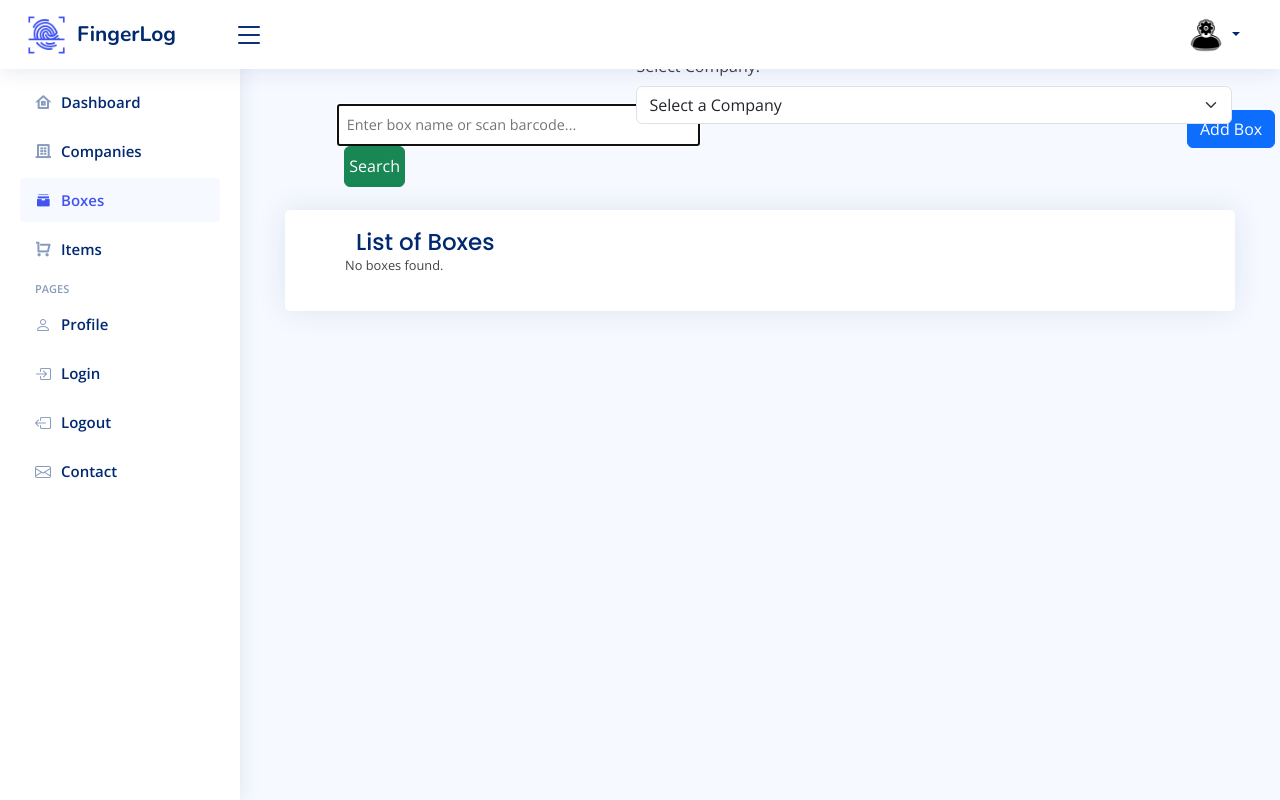
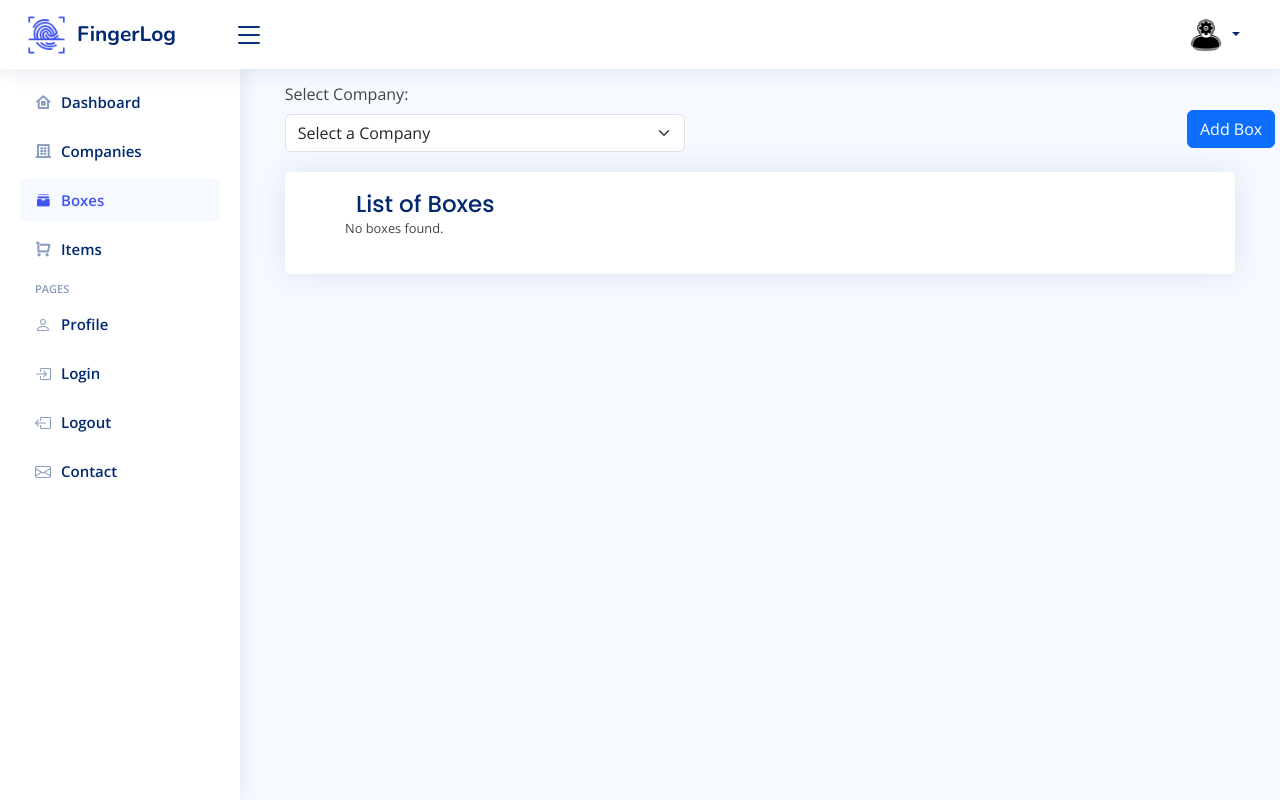
Before and after one commit to kamranzafar4343/NiceAdmin, a PHP site: page /box.php in a window 1280 px wide. Run offline with PHP 8.4, Linux system fonts and the light colour scheme; the visitor is signed in with stand-in values (Sample User, id 1); data that the repository does not hold is empty; some libraries are stand-ins or nearby versions; some web fonts are replaced.

Commit message:
styling for dropdown

```diff
--- a/CompanyInfo.php
+++ b/CompanyInfo.php
@@ -282,6 +282,10 @@ $emp_data = $result_emp->fetch_assoc();
       display: flex;
       gap: 250px;
     }
+
+    .emp_tb{
+      border-radius: 20px;
+    }
   </style>
 
   <!-- Template Main CSS File -->
@@ -511,7 +515,7 @@ $emp_data = $result_emp->fetch_assoc();
             <?php
             if ($result_emp->num_rows > 0) {
             ?>
-              <table class="table datatable">
+              <table class="table datatable emp_tb">
                 <thead>
                   <tr>
                     <th scope="col">Name</th>
--- a/box.php
+++ b/box.php
@@ -272,7 +272,6 @@ if (isset($_GET['comp_id'])) {
 
         }
 
-
         /* Card */
         .cardBranch {
             margin-bottom: 30px;
@@ -363,6 +362,12 @@ if (isset($_GET['comp_id'])) {
 
         .datatable-bottom {
             width: 122%;
+        }
+
+        .drpdwn {
+            margin-left: 268px;
+            max-width: 424px;
+            margin-top: 28px;
         }
     </style>
 
@@ -527,15 +532,7 @@ if (isset($_GET['comp_id'])) {
 
     <!-- Search bar and company filter -->
     <div class="row">
-        <div class="col-md-6">
-            <div class="search-container">
-                <form id="searchForm" action="" method="GET">
-                    <input type="text" id="searchInput" name="query" placeholder="Enter box name or scan barcode..." autofocus>
-                    <input type="submit" value="Search" class="btn btn-success btn-success">
-                </form>
-            </div>
-        </div>
-        <div class="col-md-6">
+        <div class="col-md-6 drpdwn">
             <label for="company">Select Company:</label>
             <select id="company" class="form-select" name="comp_FK_item" required onchange="filterCompany(this.value)">
                 <option value="">Select a Company</option>
@@ -548,6 +545,7 @@ if (isset($_GET['comp_id'])) {
                 ?>
             </select>
         </div>
+    </div>
     </div>
 
     <!-- Main content -->
```
